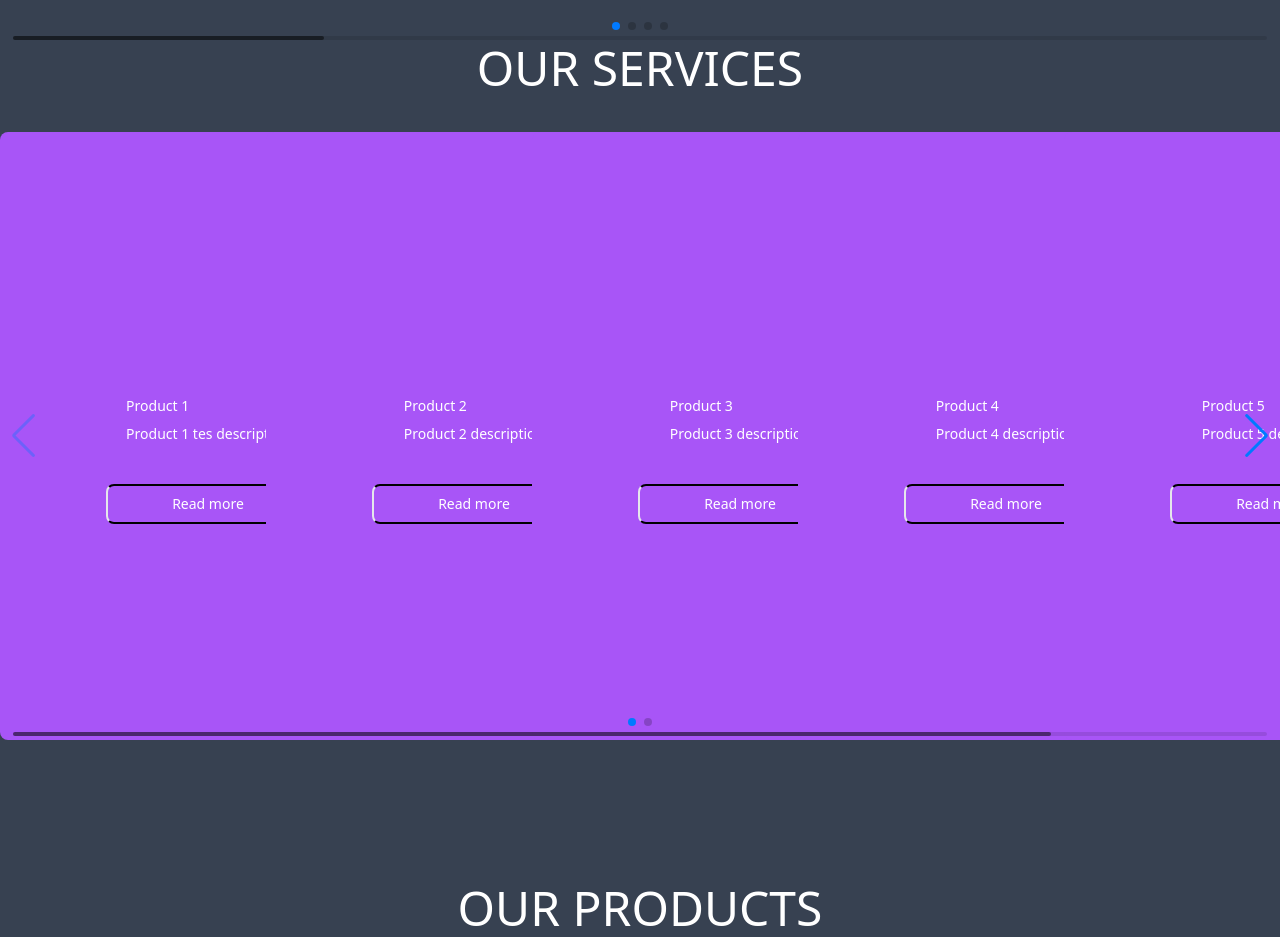
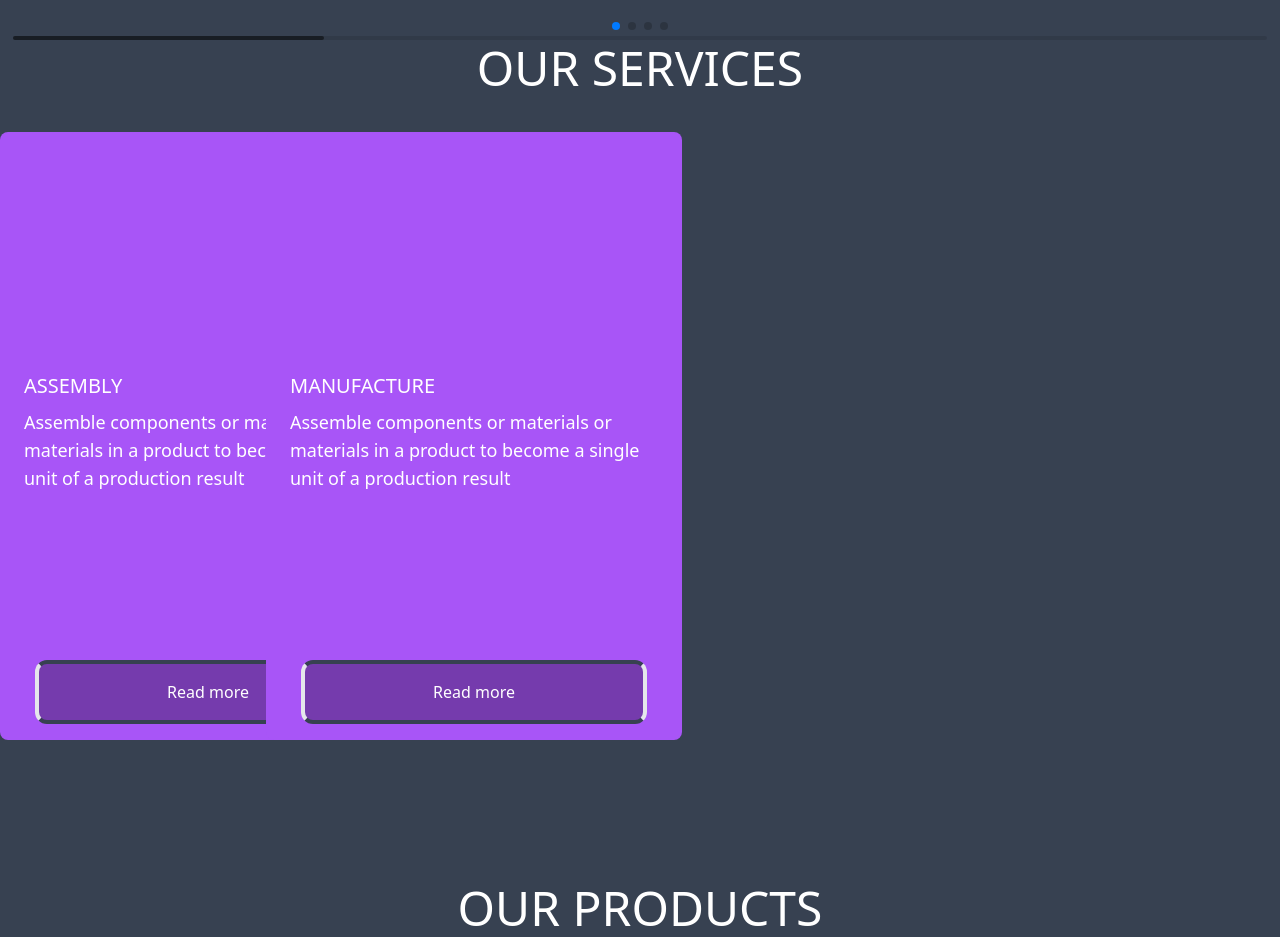
Before and after one commit to fandikaikhsan/ocwsb, a Next.js app: page / in a window 1280 px wide. Shown: the part 980-1917 px from the top of the page. Built offline with nearby package versions, Linux system fonts and the light colour scheme.

Commit message:
chore: update button style end position for service card

```diff
--- a/src/components/common/GradientBorderButton.tsx
+++ b/src/components/common/GradientBorderButton.tsx
@@ -9,7 +9,7 @@ const GradientBorderButton: FC<GradientBorderButtonProps> = (props) => {
   const { onClick = () => {}, text = "" } = props
   return (
     <button
-      className="bg-transparent hover:bg-orange-500 hover:border-orange-500 border-2 border-y-black rounded-lg text-white text-sm py-2 px-16"
+      className=" bg-black bg-opacity-30 hover:bg-orange-500 hover:border-orange-500 border-4 border-y-gray-700 rounded-xl text-white text-md py-4 px-32"
       onClick={() => onClick()}
     >
       {text}
--- a/src/components/containers/ServiceCardSlider.tsx
+++ b/src/components/containers/ServiceCardSlider.tsx
@@ -8,15 +8,16 @@ import "swiper/css/pagination"
 import "swiper/css/scrollbar"
 
 interface ServiceCardSliderProps {
-  products: {
-    id: number
+  services: {
+    id?: number
     title: string
     description: string
-    path: string
+    image?: string
+    path?: string
   }[]
 }
 
-const ServiceCardSlider: FC<ServiceCardSliderProps> = ({ products }) => {
+const ServiceCardSlider: FC<ServiceCardSliderProps> = ({ services }) => {
   return (
     <Swiper
       // install Swiper modules
@@ -51,9 +52,10 @@ const ServiceCardSlider: FC<ServiceCardSliderProps> = ({ products }) => {
         },
       }}
     >
-      {products.map((product: any) => (
+      {services.map((product: any) => (
         <SwiperSlide key={product.id}>
           <ServiceCard
+            id={product.id}
             title={product.title}
             description={product.description}
           />
--- a/src/components/layouts/ServiceCard.tsx
+++ b/src/components/layouts/ServiceCard.tsx
@@ -2,25 +2,29 @@ import React, { FC } from "react"
 import GradientBorderButton from "../common/GradientBorderButton"
 
 interface ServiceCardProps {
+  id: number
   title: string
   description: string
   image?: string
+  path?: string
 }
 
 const ServiceCard: FC<ServiceCardProps> = (props) => {
-  const { title = "", description = "", image = "" } = props
+  const { id = 0, title = "", description = "", image = "" } = props
   return (
     <>
       <div
-        className={`flex flex-col pt-60 h-[38em] w-[26em] rounded-lg ${
+        className={`flex flex-col overflow-hidden items-center pt-60 h-[38em] w-[26em] rounded-lg ${
           image ? `bg-purple-500` : "bg-purple-500"
         }`}
       >
-        <div className="flex flex-col items-center justify-center p-6 border-white ">
-          <div className="flex flex-col gap-2 text-sm text-white pb-10">
-            <div>{title}</div>
-            <div>{description}</div>
+        <div className="flex flex-col justify-center px-6 border-white ">
+          <div className="flex flex-col gap-2  text-white pb-10">
+            <div className="text-xl">{title}</div>
+            <div className="text-lg">{description}</div>
           </div>
+        </div>
+        <div className=" mt-auto mb-4 justify-center">
           <GradientBorderButton text="Read more" />
         </div>
       </div>
--- a/src/pages/index.tsx
+++ b/src/pages/index.tsx
@@ -2,7 +2,7 @@ import { Inter } from "next/font/google"
 import Navbar from "@/components/layouts/Nav"
 import ProductSlider from "@/components/containers/ProductCardSlider"
 import ServiceCardSlider from "@/components/containers/ServiceCardSlider"
-import { products, contents } from "@/pages/api/dummy"
+import { products, contents, dummy } from "@/pages/api/dummy"
 import BannerCard from "@/components/layouts/BannerCard"
 import BannerCardSlider from "@/components/containers/BannerCardSlider"
 import FooterSection from "@/components/containers/FooterSection"
@@ -30,7 +30,7 @@ export default function Home() {
           <div className="text-5xl mb-10 text-white text-center">
             OUR SERVICES
           </div>
-          <ServiceCardSlider products={products} />
+          <ServiceCardSlider services={dummy} />
         </div>
         <div className="">
           <div className="text-5xl mb-10 text-white text-center">
```
